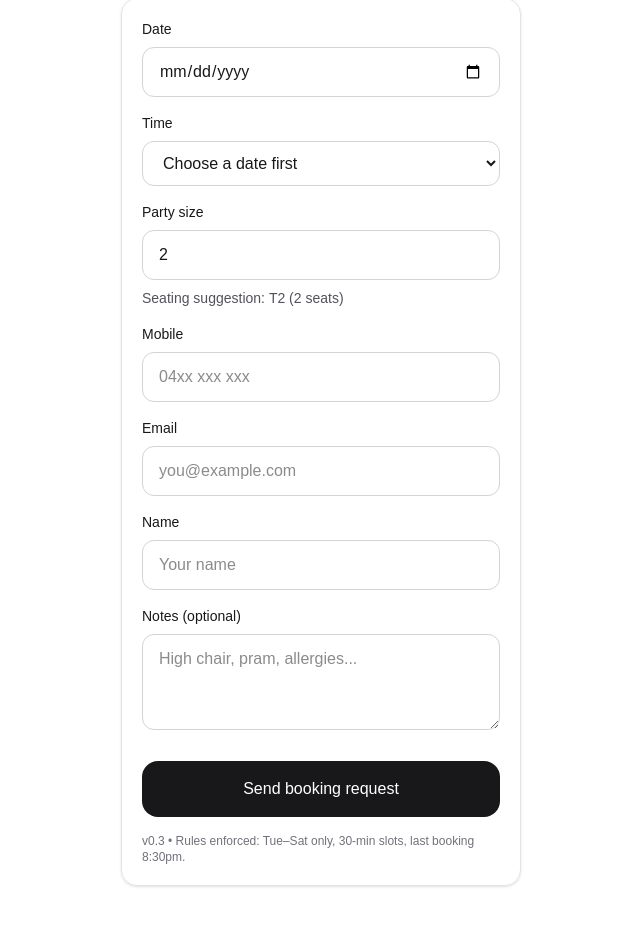
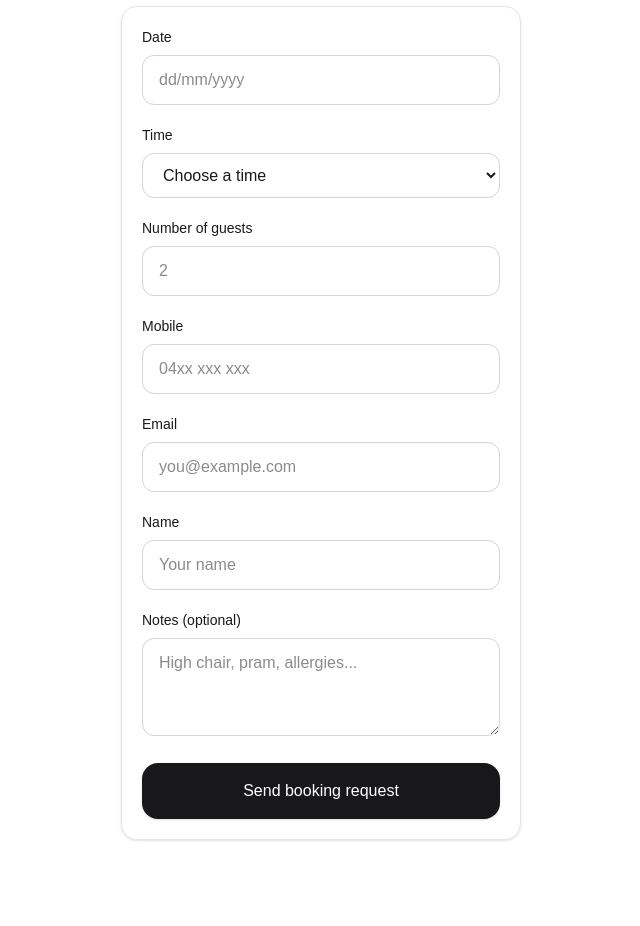
Before and after one commit to jtodaro-beep/provincial-bookings, a Next.js app: page / in a window 1280 px wide. Shown: the part 182-1108 px from the top of the page, without its empty margins (319-959 px from the left). After the commit the page ends 1062 px from the top, so only its background shows below. Built offline with nearby package versions, Linux system fonts and the light colour scheme.

Commit message:
Fix guests input, rename label, cap merge group 4 to 6

```diff
--- a/app/bookingConfig.ts
+++ b/app/bookingConfig.ts
@@ -1,13 +1,22 @@
 // app/bookingConfig.ts
 
-export type TableId = string;
+export const VENUE = {
+  name: "THE PROVINCIAL",
+  closedDays: [0, 1] as const, // 0=Sunday, 1=Monday
+  openTime: "16:30",
+  lastBookingTime: "20:30",
+  slotMinutes: 30,
+  maxGuests: 20,
+};
 
-export const TABLES: Record<TableId, number> = {
+// Base tables
+export const TABLES: Record<string, number> = {
   T1: 4,
   T2: 2,
   T3: 4,
   T4: 2,
   T5: 4,
+
   T10: 8,
   T11: 6,
   T12: 4,
@@ -18,30 +27,72 @@ export const TABLES: Record<TableId, number> = {
   T17: 2,
   T18: 2,
   T19: 12,
+
   T30: 4,
   T31: 4,
+
   T34: 2,
   T35: 2,
   T36: 2,
   T37: 2,
 };
 
-export const MERGE_GROUPS: TableId[][] = [
-  // MERGE GROUP 1
-  ["T34", "T35", "T36", "T37"],
+// Merge rules
+// NOTE: group4 (T1..T5 zone) is capped to 6 guests total, even though seats add up.
+export type MergeGroup = {
+  id: string;
+  tables: string[];
+  maxTablesToCombine: number;
+  maxGuests?: number;
+};
 
-  // MERGE GROUP 2
-  ["T30", "T31"],
-
-  // MERGE GROUP 3
-  ["T13", "T14", "T18"],
-
-  // MERGE GROUP 4
-  ["T1", "T2", "T3", "T4", "T5"],
+export const MERGE_GROUPS: MergeGroup[] = [
+  {
+    id: "group1",
+    tables: ["T34", "T35", "T36", "T37"],
+    maxTablesToCombine: 2,
+    maxGuests: 4, // 2x2
+  },
+  {
+    id: "group2",
+    tables: ["T30", "T31"],
+    maxTablesToCombine: 2,
+    maxGuests: 8, // 4+4
+  },
+  {
+    id: "group3",
+    tables: ["T13", "T14", "T18"],
+    maxTablesToCombine: 3,
+    maxGuests: 6, // 2+2+2
+  },
+  {
+    id: "group4",
+    tables: ["T1", "T2", "T3", "T4", "T5"],
+    maxTablesToCombine: 2,
+    maxGuests: 6, // ✅ your rule
+  },
 ];
 
-// Booking rules
-export const OPEN_DAYS_CLOSED = [0, 1] as const; // Sunday=0, Monday=1
-export const START_TIME = "16:30";
-export const END_TIME = "20:30"; // last booking time
-export const SLOT_MINUTES = 30;
+// Helpers
+function toMinutes(hhmm: string) {
+  const [h, m] = hhmm.split(":").map(Number);
+  return h * 60 + m;
+}
+
+function toHHMM(mins: number) {
+  const h = Math.floor(mins / 60);
+  const m = mins % 60;
+  return `${String(h).padStart(2, "0")}:${String(m).padStart(2, "0")}`;
+}
+
+export function buildTimeSlots(): string[] {
+  const start = toMinutes(VENUE.openTime);
+  const end = toMinutes(VENUE.lastBookingTime);
+  const out: string[] = [];
+  for (let t = start; t <= end; t += VENUE.slotMinutes) out.push(toHHMM(t));
+  return out;
+}
+
+export function isClosedDay(date: Date) {
+  return (VENUE.closedDays as readonly number[]).includes(date.getDay());
+}
--- a/app/page.tsx
+++ b/app/page.tsx
@@ -2,138 +2,149 @@
 
 import { useMemo, useState } from "react";
 import { z } from "zod";
-import { END_TIME, MERGE_GROUPS, OPEN_DAYS_CLOSED, SLOT_MINUTES, START_TIME, TABLES, type TableId } from "./bookingConfig";
+import { MERGE_GROUPS, TABLES, VENUE, buildTimeSlots, isClosedDay } from "./bookingConfig";
 
-/** ---------- helpers ---------- */
+type SeatingSuggestion = { tables: string[]; seats: number; reason: string };
 
-function pad2(n: number) {
-  return String(n).padStart(2, "0");
+function sumSeats(tables: string[]) {
+  return tables.reduce((acc, t) => acc + (TABLES[t] ?? 0), 0);
 }
 
-function timeToMinutes(t: string) {
-  const [hh, mm] = t.split(":").map(Number);
-  return hh * 60 + mm;
+function combos<T>(arr: T[], k: number): T[][] {
+  const res: T[][] = [];
+  const walk = (start: number, path: T[]) => {
+    if (path.length === k) return void res.push(path.slice());
+    for (let i = start; i < arr.length; i++) {
+      path.push(arr[i]);
+      walk(i + 1, path);
+      path.pop();
     }
-
-function minutesToTime(m: number) {
-  const hh = Math.floor(m / 60);
-  const mm = m % 60;
-  return `${pad2(hh)}:${pad2(mm)}`;
-}
-
-function buildTimeSlots(start: string, end: string, stepMinutes: number) {
-  const s = timeToMinutes(start);
-  const e = timeToMinutes(end);
-  const out: string[] = [];
-  for (let m = s; m <= e; m += stepMinutes) out.push(minutesToTime(m));
-  return out;
-}
-
-function isClosedDay(dateISO: string) {
-  // dateISO is "YYYY-MM-DD" from <input type="date">
-  if (!dateISO) return false;
-  const d = new Date(`${dateISO}T00:00:00`);
-  const day = d.getDay(); // Sun=0 Mon=1 ...
-  return (OPEN_DAYS_CLOSED as readonly number[]).includes(day);
-}
-
-function allCombos<T>(arr: T[]) {
-  // non-empty subsets
-  const res: T[][] = [];
-  const n = arr.length;
-  for (let mask = 1; mask < (1 << n); mask++) {
-    const subset: T[] = [];
-    for (let i = 0; i < n; i++) {
-      if (mask & (1 << i)) subset.push(arr[i]);
-    }
-    res.push(subset);
-  }
+  };
+  walk(0, []);
   return res;
 }
 
-type SeatingSuggestion = {
-  tables: TableId[];
-  seats: number;
+function findSeating(guests: number): SeatingSuggestion | null {
+  if (!Number.isFinite(guests) || guests <= 0) return null;
+
+  // 1) Try single table first (best fit / least wasted seats)
+  const singleFits = Object.entries(TABLES)
+    .map(([t, seats]) => ({ tables: [t], seats }))
+    .filter((x) => x.seats >= guests)
+    .sort((a, b) => a.seats - b.seats);
+
+  if (singleFits.length) {
+    return { ...singleFits[0], reason: "Single table" };
+  }
+
+  // 2) Try merge groups with caps
+  // We ONLY combine within the same merge group (no cross-group mega combos).
+  let best: SeatingSuggestion | null = null;
+
+  for (const g of MERGE_GROUPS) {
+    // Respect maxGuests cap per group (your “max 6 in that zone” rule)
+    if (g.maxGuests && guests > g.maxGuests) continue;
+
+    const maxK = Math.min(g.maxTablesToCombine, g.tables.length);
+
+    for (let k = 2; k <= maxK; k++) {
+      const all = combos(g.tables, k)
+        .map((tables) => ({ tables, seats: sumSeats(tables) }))
+        .filter((x) => x.seats >= guests);
+
+      for (const c of all) {
+        const candidate: SeatingSuggestion = {
+          tables: c.tables,
+          seats: c.seats,
+          reason: `Merge (${g.id})`,
         };
 
-function findSeating(partySize: number): SeatingSuggestion | null {
-  if (!Number.isFinite(partySize) || partySize < 1) return null;
-
-  // Build candidate "bookings" = either a single table, or a merged set within one merge group
-  const candidates: TableId[][] = [];
-
-  // 1) single tables (every table)
-  Object.keys(TABLES).forEach((t) => candidates.push([t]));
-
-  // 2) merge group subsets (any subset of a merge group counts as "merged tables")
-  for (const group of MERGE_GROUPS) {
-    for (const subset of allCombos(group)) {
-      if (subset.length >= 2) candidates.push(subset);
+        if (!best) best = candidate;
+        else {
+          // choose least wasted seats; tie-breaker: fewer tables
+          const wasteBest = best.seats - guests;
+          const wasteNew = candidate.seats - guests;
+          if (wasteNew < wasteBest) best = candidate;
+          else if (wasteNew === wasteBest && candidate.tables.length < best.tables.length) best = candidate;
         }
       }
-
-  // Score candidates: smallest seats that fits, then smallest number of tables
-  let best: SeatingSuggestion | null = null;
-
-  for (const tables of candidates) {
-    const seats = tables.reduce((sum, t) => sum + (TABLES[t] ?? 0), 0);
-    if (seats < partySize) continue;
-
-    const suggestion: SeatingSuggestion = { tables, seats };
-
-    if (!best) {
-      best = suggestion;
-      continue;
-    }
-
-    // Prefer tighter fit
-    if (suggestion.seats < best.seats) {
-      best = suggestion;
-      continue;
-    }
-    // If seats same, prefer fewer tables
-    if (suggestion.seats === best.seats && suggestion.tables.length < best.tables.length) {
-      best = suggestion;
-      continue;
     }
   }
 
   return best;
 }
 
-/** ---------- validation ---------- */
+function parseDDMMYYYY(s: string): Date | null {
+  const m = s.match(/^(\d{2})\/(\d{2})\/(\d{4})$/);
+  if (!m) return null;
+  const dd = Number(m[1]);
+  const mm = Number(m[2]);
+  const yyyy = Number(m[3]);
+  const d = new Date(yyyy, mm - 1, dd);
+  if (d.getFullYear() !== yyyy || d.getMonth() !== mm - 1 || d.getDate() !== dd) return null;
+  return d;
+}
 
+// ✅ Key fix for the “012” issue:
+// Keep guests as a STRING while typing, not a number.
+// Convert to number only for validation / seating / submit.
 const BookingSchema = z.object({
   date: z.string().min(1, "Choose a date"),
   time: z.string().min(1, "Choose a time"),
-  partySize: z.coerce.number().int().min(1, "Party size must be at least 1").max(20, "Max 20"),
+  guestsText: z
+    .string()
+    .min(1, "Enter number of guests")
+    .refine((v) => /^\d+$/.test(v), "Guests must be a number")
+    .transform((v) => Number(v))
+    .refine((n) => n >= 1 && n <= VENUE.maxGuests, `Guests must be 1–${VENUE.maxGuests}`),
   mobile: z.string().min(6, "Enter a mobile number"),
   email: z.string().email("Enter a valid email"),
   name: z.string().min(2, "Enter your name"),
   notes: z.string().optional(),
 });
 
-type Booking = z.infer<typeof BookingSchema>;
+type Submitted = {
+  date: string;
+  time: string;
+  guests: number;
+  mobile: string;
+  email: string;
+  name: string;
+  notes?: string;
+  seating?: SeatingSuggestion | null;
+};
 
 export default function Home() {
-  const timeSlots = useMemo(() => buildTimeSlots(START_TIME, END_TIME, SLOT_MINUTES), []);
+  const timeSlots = useMemo(() => buildTimeSlots(), []);
 
-  const [submitted, setSubmitted] = useState<Booking | null>(null);
+  const [submitted, setSubmitted] = useState<Submitted | null>(null);
   const [errors, setErrors] = useState<Record<string, string>>({});
 
-  const [form, setForm] = useState<Booking>({
+  const [form, setForm] = useState({
     date: "",
     time: "",
-    partySize: 2, // IMPORTANT: never start at 0
+    guestsText: "", // ✅ string prevents "012"
     mobile: "",
     email: "",
     name: "",
     notes: "",
   });
 
-  const seating = useMemo(() => findSeating(Number(form.partySize)), [form.partySize]);
+  const dateObj = useMemo(() => (form.date ? parseDDMMYYYY(form.date) : null), [form.date]);
+  const closed = useMemo(() => (dateObj ? isClosedDay(dateObj) : false), [dateObj]);
 
-  function onChange<K extends keyof Booking>(key: K, value: Booking[K]) {
+  const guestsNumber = useMemo(() => {
+    if (!form.guestsText) return null;
+    const n = Number(form.guestsText);
+    return Number.isFinite(n) ? n : null;
+  }, [form.guestsText]);
+
+  const seating = useMemo(() => {
+    if (!guestsNumber) return null;
+    return findSeating(guestsNumber);
+  }, [guestsNumber]);
+
+  function update<K extends keyof typeof form>(key: K, value: (typeof form)[K]) {
     setForm((f) => ({ ...f, [key]: value }));
     setErrors((e) => {
       const copy = { ...e };
@@ -145,213 +156,177 @@ export default function Home() {
   async function onSubmit(e: React.FormEvent) {
     e.preventDefault();
     setErrors({});
-
-    // hard rule: closed days
-    if (isClosedDay(form.date)) {
-      setErrors((e2) => ({ ...e2, date: "Closed Sundays & Mondays" }));
-      return;
-    }
+    setSubmitted(null);
 
     const parsed = BookingSchema.safeParse(form);
     if (!parsed.success) {
       const next: Record<string, string> = {};
       for (const issue of parsed.error.issues) {
-        const key = String(issue.path[0] ?? "form");
-        if (!next[key]) next[key] = issue.message;
+        const k = String(issue.path[0] ?? "form");
+        next[k] = issue.message;
       }
       setErrors(next);
       return;
     }
 
-    setSubmitted(parsed.data);
+    const dateParsed = parseDDMMYYYY(form.date);
+    if (!dateParsed) {
+      setErrors((e) => ({ ...e, date: "Use dd/mm/yyyy" }));
+      return;
+    }
+    if (isClosedDay(dateParsed)) {
+      setErrors((e) => ({ ...e, date: "Closed Sundays & Mondays" }));
+      return;
     }
 
-  if (submitted) {
-    return (
-      <main className="min-h-screen bg-white text-zinc-900">
-        <div className="mx-auto max-w-md px-6 py-10">
-          <p className="text-xs tracking-widest text-zinc-500">THE PROVINCIAL</p>
-          <h1 className="mt-2 text-3xl font-semibold">Booking request sent</h1>
+    const guests = parsed.data.guestsText;
 
-          <div className="mt-6 rounded-2xl border border-zinc-200 p-5 shadow-sm">
-            <div className="text-sm text-zinc-700 space-y-2">
-              <p><span className="font-medium">Date:</span> {submitted.date}</p>
-              <p><span className="font-medium">Time:</span> {submitted.time}</p>
-              <p><span className="font-medium">Party size:</span> {submitted.partySize}</p>
-              <p><span className="font-medium">Name:</span> {submitted.name}</p>
-              <p><span className="font-medium">Mobile:</span> {submitted.mobile}</p>
-              <p><span className="font-medium">Email:</span> {submitted.email}</p>
-              {submitted.notes ? <p><span className="font-medium">Notes:</span> {submitted.notes}</p> : null}
-            </div>
-
-            <div className="mt-4 rounded-xl bg-zinc-50 p-4 text-sm text-zinc-700">
-              <p className="font-medium text-zinc-900">Seating suggestion (internal)</p>
-              {seating ? (
-                <p className="mt-1">
-                  {seating.tables.join(" + ")} ({seating.seats} seats)
-                </p>
-              ) : (
-                <p className="mt-1">No seating suggestion available.</p>
-              )}
-            </div>
-          </div>
-
-          <button
-            className="mt-6 w-full rounded-2xl bg-zinc-900 px-5 py-4 text-white text-base font-medium"
-            onClick={() => {
-              setSubmitted(null);
-              setForm((f) => ({ ...f, time: "", notes: "" }));
-            }}
-          >
-            Make another request
-          </button>
-
-          <p className="mt-3 text-xs text-zinc-500">This is still a request form. Staff confirmation comes next.</p>
-        </div>
-      </main>
-    );
+    setSubmitted({
+      date: form.date,
+      time: form.time,
+      guests,
+      mobile: form.mobile,
+      email: form.email,
+      name: form.name,
+      notes: form.notes || undefined,
+      seating,
+    });
   }
 
   return (
     <main className="min-h-screen bg-white text-zinc-900">
       <div className="mx-auto max-w-md px-6 py-10">
-        <p className="text-xs tracking-widest text-zinc-500">THE PROVINCIAL</p>
+        <p className="text-xs tracking-widest text-zinc-500">{VENUE.name}</p>
         <h1 className="mt-2 text-4xl font-semibold">Book a Table</h1>
-        <p className="mt-2 text-sm text-zinc-600">
-          Bookings every 30 minutes from <span className="font-medium">4:30pm</span>. Last booking <span className="font-medium">8:30pm</span>.
+
+        <p className="mt-3 text-sm text-zinc-600">
+          Bookings every 30 minutes from 4:30pm. Last booking 8:30pm.
           <br />
-          <span className="font-medium">Closed Sundays & Mondays.</span>
+          Closed Sundays &amp; Mondays.
         </p>
 
-        <form onSubmit={onSubmit} className="mt-7 rounded-2xl border border-zinc-200 p-5 shadow-sm space-y-4">
-          {/* Date */}
+        <section className="mt-8 rounded-2xl border border-zinc-200 p-5 shadow-sm">
+          <form onSubmit={onSubmit} className="space-y-5">
             <div>
               <label className="block text-sm font-medium">Date</label>
               <input
-              type="date"
+                className="mt-2 w-full rounded-xl border border-zinc-300 px-4 py-3 text-base outline-none focus:border-zinc-900"
+                placeholder="dd/mm/yyyy"
                 value={form.date}
-              onChange={(e) => {
-                const v = e.target.value;
-                onChange("date", v);
-
-                // if they pick a closed day, show error immediately and clear time
-                if (isClosedDay(v)) {
-                  onChange("time", "");
-                  setErrors((x) => ({ ...x, date: "Closed Sundays & Mondays" }));
-                }
-              }}
-              className="mt-2 w-full rounded-xl border border-zinc-300 px-4 py-3 text-base"
+                onChange={(e) => update("date", e.target.value)}
               />
-            {errors.date ? <p className="mt-1 text-sm text-red-600">{errors.date}</p> : null}
+              {closed && form.date ? <p className="mt-2 text-sm text-red-600">Closed Sundays &amp; Mondays</p> : null}
+              {errors.date ? <p className="mt-2 text-sm text-red-600">{errors.date}</p> : null}
             </div>
 
-          {/* Time */}
             <div>
               <label className="block text-sm font-medium">Time</label>
               <select
+                className="mt-2 w-full rounded-xl border border-zinc-300 px-4 py-3 text-base outline-none focus:border-zinc-900"
                 value={form.time}
-              onChange={(e) => onChange("time", e.target.value)}
-              className="mt-2 w-full rounded-xl border border-zinc-300 px-4 py-3 text-base bg-white"
-              disabled={!form.date || isClosedDay(form.date)}
+                onChange={(e) => update("time", e.target.value)}
               >
-              <option value="">{!form.date ? "Choose a date first" : "Choose a time"}</option>
+                <option value="">Choose a time</option>
                 {timeSlots.map((t) => (
                   <option key={t} value={t}>
                     {t}
                   </option>
                 ))}
               </select>
-            {errors.time ? <p className="mt-1 text-sm text-red-600">{errors.time}</p> : null}
+              {errors.time ? <p className="mt-2 text-sm text-red-600">{errors.time}</p> : null}
             </div>
 
-          {/* Party size */}
             <div>
-            <label className="block text-sm font-medium">Party size</label>
+              <label className="block text-sm font-medium">Number of guests</label>
               <input
                 type="number"
+                inputMode="numeric"
                 min={1}
-              step={1}
-              value={form.partySize}
-              onChange={(e) => {
-                const n = Number(e.target.value);
-                onChange("partySize", Number.isFinite(n) ? n : 1);
-              }}
-              className="mt-2 w-full rounded-xl border border-zinc-300 px-4 py-3 text-base"
+                max={VENUE.maxGuests}
+                className="mt-2 w-full rounded-xl border border-zinc-300 px-4 py-3 text-base outline-none focus:border-zinc-900"
+                value={form.guestsText}
+                onChange={(e) => update("guestsText", e.target.value)}
+                placeholder="2"
               />
-            {errors.partySize ? <p className="mt-1 text-sm text-red-600">{errors.partySize}</p> : null}
+              {errors.guestsText ? <p className="mt-2 text-sm text-red-600">{errors.guestsText}</p> : null}
 
-            <div className="mt-2 text-sm text-zinc-600">
-              {seating ? (
-                <span>
-                  Seating suggestion: <span className="font-medium">{seating.tables.join(" + ")}</span> ({seating.seats} seats)
-                </span>
-              ) : (
-                <span>No seating suggestion for this party size.</span>
+              {form.guestsText && guestsNumber && (
+                <p className="mt-2 text-sm text-zinc-600">
+                  {seating
+                    ? `Seating suggestion: ${seating.tables.join(" + ")} (${seating.seats} seats)`
+                    : "No available table merge for this number of guests"}
+                </p>
               )}
             </div>
-          </div>
 
-          {/* Mobile */}
             <div>
               <label className="block text-sm font-medium">Mobile</label>
               <input
-              type="tel"
+                className="mt-2 w-full rounded-xl border border-zinc-300 px-4 py-3 text-base outline-none focus:border-zinc-900"
                 placeholder="04xx xxx xxx"
                 value={form.mobile}
-              onChange={(e) => onChange("mobile", e.target.value)}
-              className="mt-2 w-full rounded-xl border border-zinc-300 px-4 py-3 text-base"
+                onChange={(e) => update("mobile", e.target.value)}
               />
-            {errors.mobile ? <p className="mt-1 text-sm text-red-600">{errors.mobile}</p> : null}
+              {errors.mobile ? <p className="mt-2 text-sm text-red-600">{errors.mobile}</p> : null}
             </div>
 
-          {/* Email */}
             <div>
               <label className="block text-sm font-medium">Email</label>
               <input
-              type="email"
+                className="mt-2 w-full rounded-xl border border-zinc-300 px-4 py-3 text-base outline-none focus:border-zinc-900"
                 placeholder="you@example.com"
                 value={form.email}
-              onChange={(e) => onChange("email", e.target.value)}
-              className="mt-2 w-full rounded-xl border border-zinc-300 px-4 py-3 text-base"
+                onChange={(e) => update("email", e.target.value)}
               />
-            {errors.email ? <p className="mt-1 text-sm text-red-600">{errors.email}</p> : null}
+              {errors.email ? <p className="mt-2 text-sm text-red-600">{errors.email}</p> : null}
             </div>
 
-          {/* Name */}
             <div>
               <label className="block text-sm font-medium">Name</label>
               <input
-              type="text"
+                className="mt-2 w-full rounded-xl border border-zinc-300 px-4 py-3 text-base outline-none focus:border-zinc-900"
                 placeholder="Your name"
                 value={form.name}
-              onChange={(e) => onChange("name", e.target.value)}
-              className="mt-2 w-full rounded-xl border border-zinc-300 px-4 py-3 text-base"
+                onChange={(e) => update("name", e.target.value)}
               />
-            {errors.name ? <p className="mt-1 text-sm text-red-600">{errors.name}</p> : null}
+              {errors.name ? <p className="mt-2 text-sm text-red-600">{errors.name}</p> : null}
             </div>
 
-          {/* Notes */}
             <div>
               <label className="block text-sm font-medium">Notes (optional)</label>
               <textarea
+                className="mt-2 w-full rounded-xl border border-zinc-300 px-4 py-3 text-base outline-none focus:border-zinc-900"
                 placeholder="High chair, pram, allergies..."
-              value={form.notes ?? ""}
-              onChange={(e) => onChange("notes", e.target.value)}
-              className="mt-2 w-full rounded-xl border border-zinc-300 px-4 py-3 text-base min-h-[96px]"
+                rows={3}
+                value={form.notes}
+                onChange={(e) => update("notes", e.target.value)}
               />
             </div>
 
             <button
               type="submit"
-            className="mt-2 w-full rounded-2xl bg-zinc-900 px-5 py-4 text-white text-base font-medium"
+              className="w-full rounded-2xl bg-zinc-900 px-5 py-4 text-base font-medium text-white shadow-sm"
+              disabled={closed}
             >
               Send booking request
             </button>
 
-          <p className="text-xs text-zinc-500">
-            v0.3 • Rules enforced: Tue–Sat only, 30-min slots, last booking 8:30pm.
+            {submitted && (
+              <div className="rounded-xl border border-zinc-200 bg-zinc-50 p-4 text-sm text-zinc-800">
+                <p className="font-medium">Request captured</p>
+                <p className="mt-1">
+                  {submitted.date} at {submitted.time} — {submitted.guests} guests
                 </p>
+                {submitted.seating ? (
+                  <p className="mt-1 text-zinc-600">
+                    Seating: {submitted.seating.tables.join(" + ")} ({submitted.seating.seats} seats)
+                  </p>
+                ) : null}
+                <p className="mt-2 text-zinc-600">Next step: admin confirmation + availability check.</p>
+              </div>
+            )}
           </form>
+        </section>
       </div>
     </main>
   );
```
Lines whose indentation alone changed are shown as unchanged.
